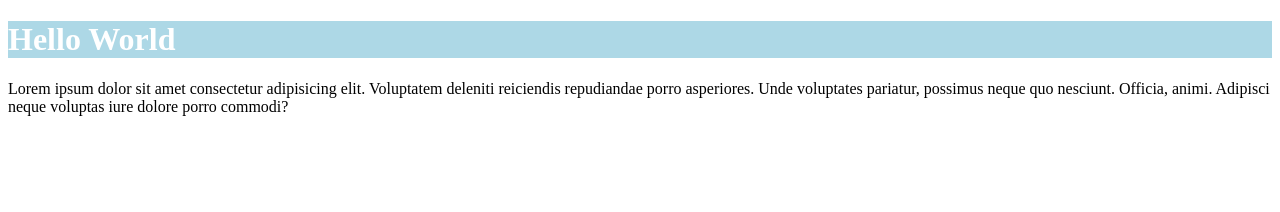
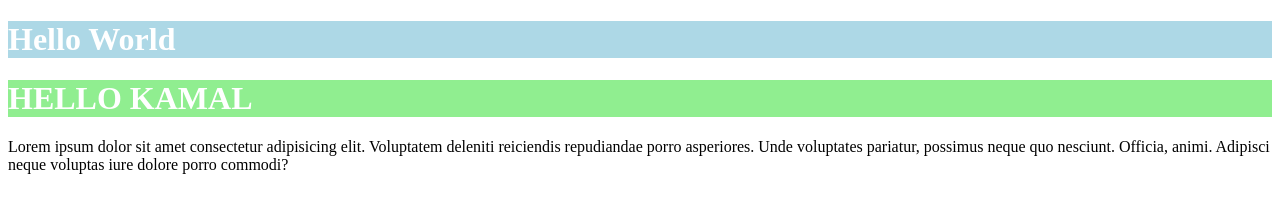
Before and after one commit to sashinkachamath-hue/It-Day3, a plain HTML site: page index.html in a window 1280 px wide. Drawn offline with Linux system fonts and the light colour scheme.

Commit message:
Add additional heading for improved content structure

```diff
--- a/index.html
+++ b/index.html
@@ -8,6 +8,7 @@
 </head>
 <body>
      <h1 class="bg-blue-h1" >  Hello World  </h1>
+     <h1 class="bg-green-h1"> HELLO KAMAL</h1>
      <p> Lorem ipsum dolor sit amet consectetur adipisicing elit. Voluptatem deleniti reiciendis repudiandae porro asperiores. Unde voluptates pariatur, possimus neque quo nesciunt. Officia, animi. Adipisci neque voluptas iure dolore porro commodi?</p>
 
 </body>
```
